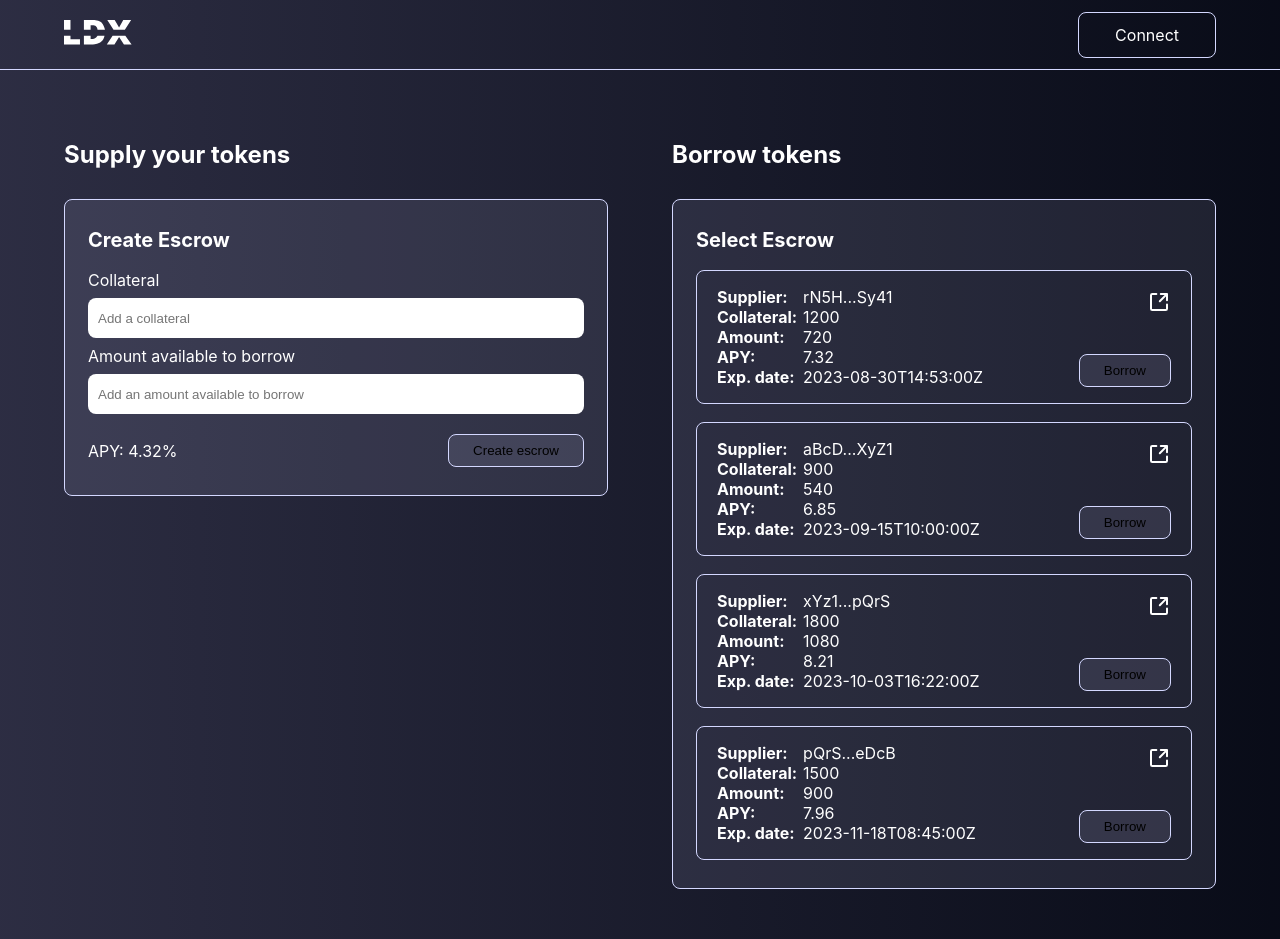
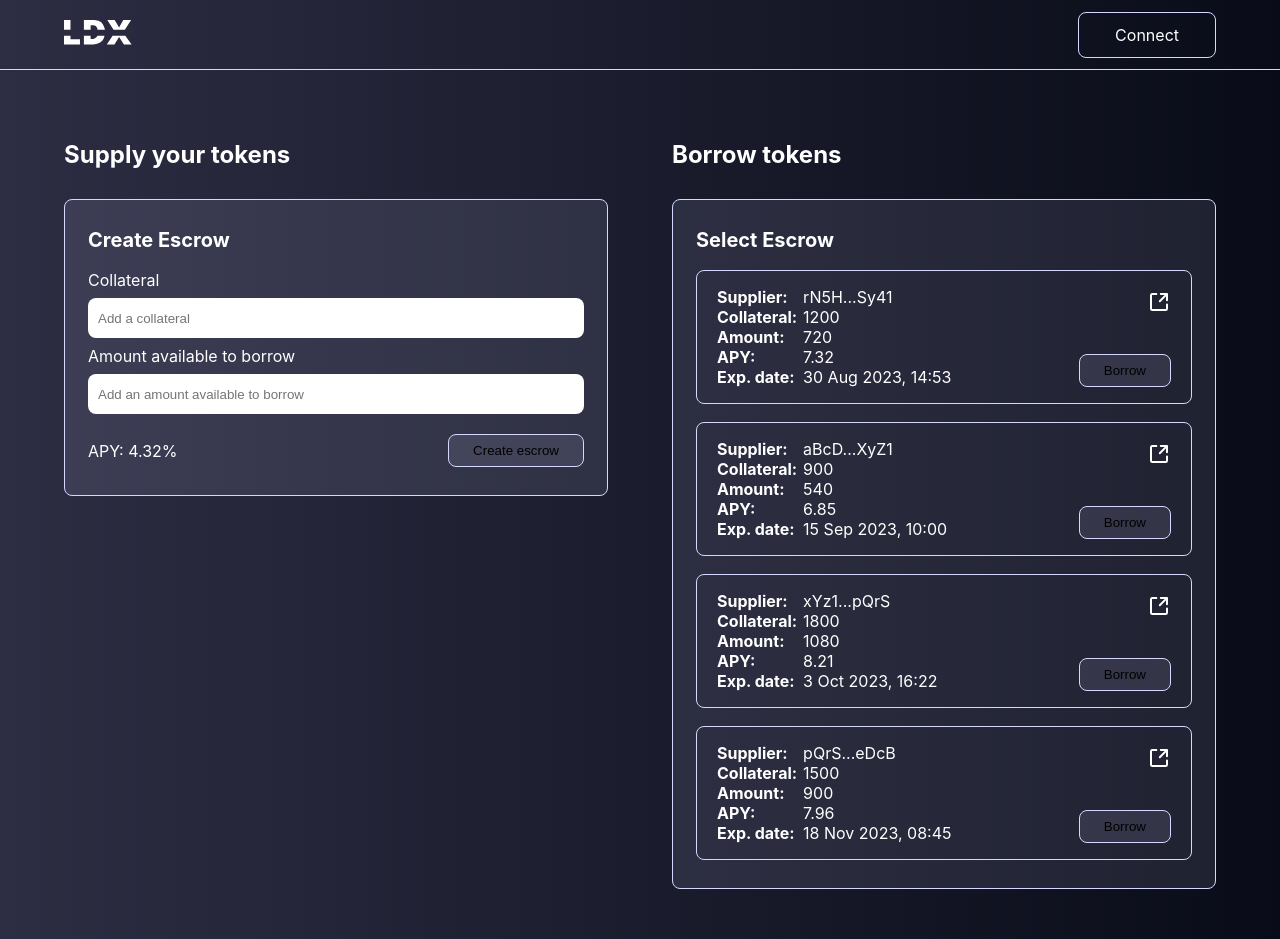
Before and after one commit to Benoitded/lendx, a Next.js app: page / in a window 1280 px wide. Built offline with nearby package versions, Linux system fonts and the light colour scheme; no server answers.

Commit message:
Try add call backend

```diff
--- a/src/pages/index.tsx
+++ b/src/pages/index.tsx
@@ -1,9 +1,7 @@
 import Image from "next/image";
 import styles from "./page.module.scss";
 import { isInstalled, sendPayment, submitTransaction } from "@gemwallet/api";
-import React, { useState } from "react"; // Assurez-vous d'importer useState
-
-// });
+import React, { useState, useEffect } from "react";
 
 type Transaction = {
   Account: string;
@@ -52,6 +50,32 @@ const dataEscrows = [
   },
 ];
 
+const formatDate = (inputDate: string): string => {
+  const months = [
+    "Jan",
+    "Feb",
+    "Mar",
+    "Apr",
+    "May",
+    "Jun",
+    "Jul",
+    "Aug",
+    "Sep",
+    "Oct",
+    "Nov",
+    "Dec",
+  ];
+
+  const date = new Date(inputDate);
+  const day = date.getUTCDate();
+  const month = months[date.getUTCMonth()];
+  const year = date.getUTCFullYear();
+  const hours = (date.getUTCHours() < 10 ? "0" : "") + date.getUTCHours();
+  const minutes = (date.getUTCMinutes() < 10 ? "0" : "") + date.getUTCMinutes();
+
+  return `${day} ${month} ${year}, ${hours}:${minutes}`;
+};
+
 const release_date_unix = Math.floor(
   new Date("2023-08-31T14:53:00Z").getTime() / 1000
 );
@@ -60,6 +84,7 @@ const release_date_ripple = release_date_unix - 946684800;
 export default function Home() {
   const [amount, setAmount] = useState<number>(); // État pour gérer la valeur "amount"
   const [collateral, setCollateral] = useState<number>(); // État pour gérer la valeur "collateral"
+  const [transactionData, setTransactionData] = useState<any>(null);
 
   const handleAmountChange = (event: React.ChangeEvent<HTMLInputElement>) => {
     const newAmount = parseFloat(event.target.value);
@@ -102,6 +127,28 @@ export default function Home() {
       }
     });
   };
+
+  useEffect(() => {
+    fetch(
+      "http://localhost:8000/transactions/" //rPYLcp7hsj1DbX5ERFigy1NEmJUMfhzxW3
+    )
+      .then((response) => {
+        if (response.ok) {
+          return response.json();
+        } else {
+          console.error("Failed to fetch data:", response.statusText);
+        }
+      })
+      .then((data) => {
+        console.log(data);
+      })
+      .catch((error) => {
+        console.log(
+          "There was a problem with the fetch operation:",
+          error.message
+        );
+      });
+  }, []);
 
   return (
     <div className={styles.mainHome}>
@@ -154,7 +201,7 @@ export default function Home() {
                   <div>{e.collateral}</div>
                   <div>{e.collateral * 0.6}</div>
                   <div>{e.apy}</div>
-                  <div>{e.expiration_date}</div>
+                  <div>{formatDate(e.expiration_date)}</div>
                 </div>
               </div>
               <div className={styles.linkandborrow}>
```
Also changed, not shown: 2 other files (tests, documents, lock files or other folders).
